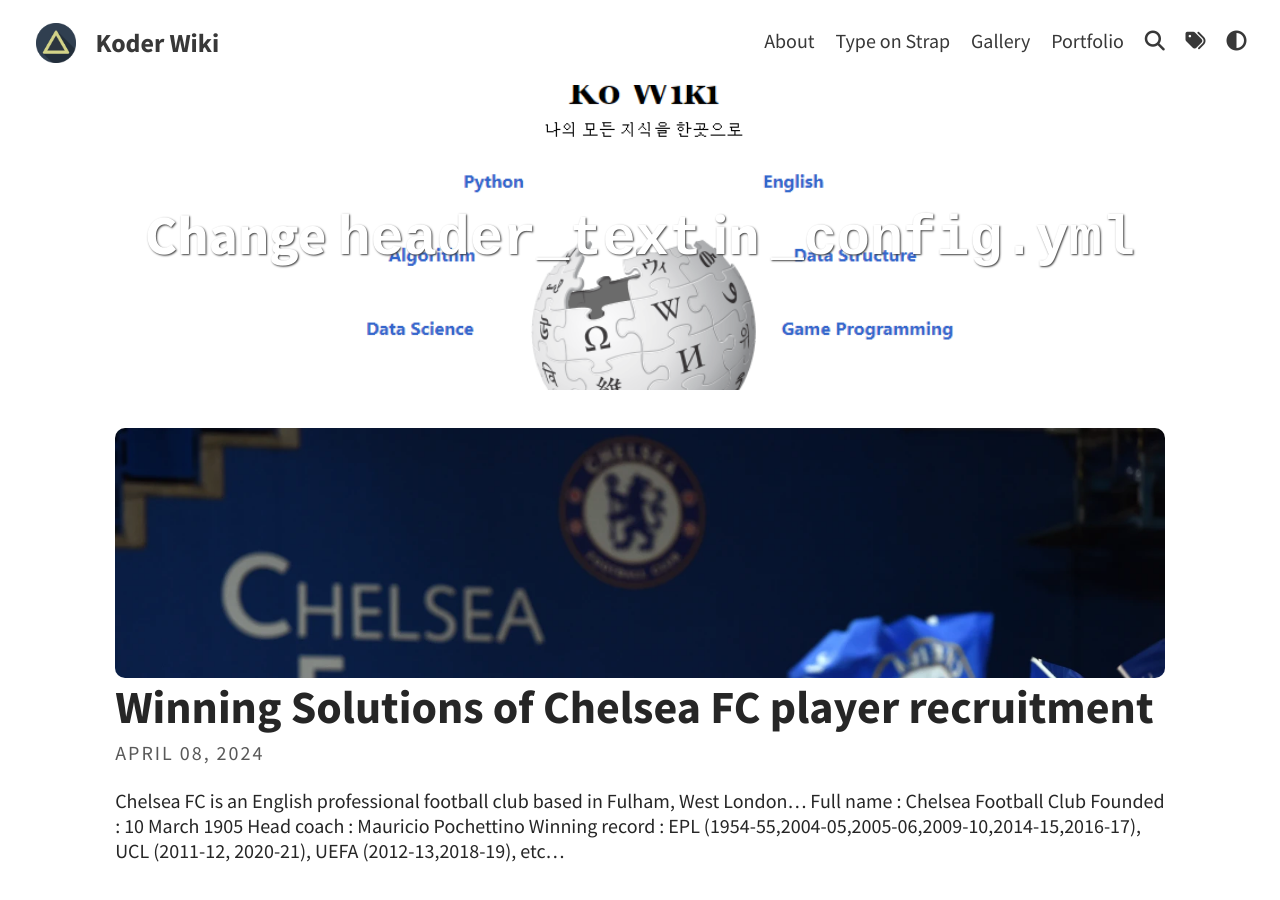
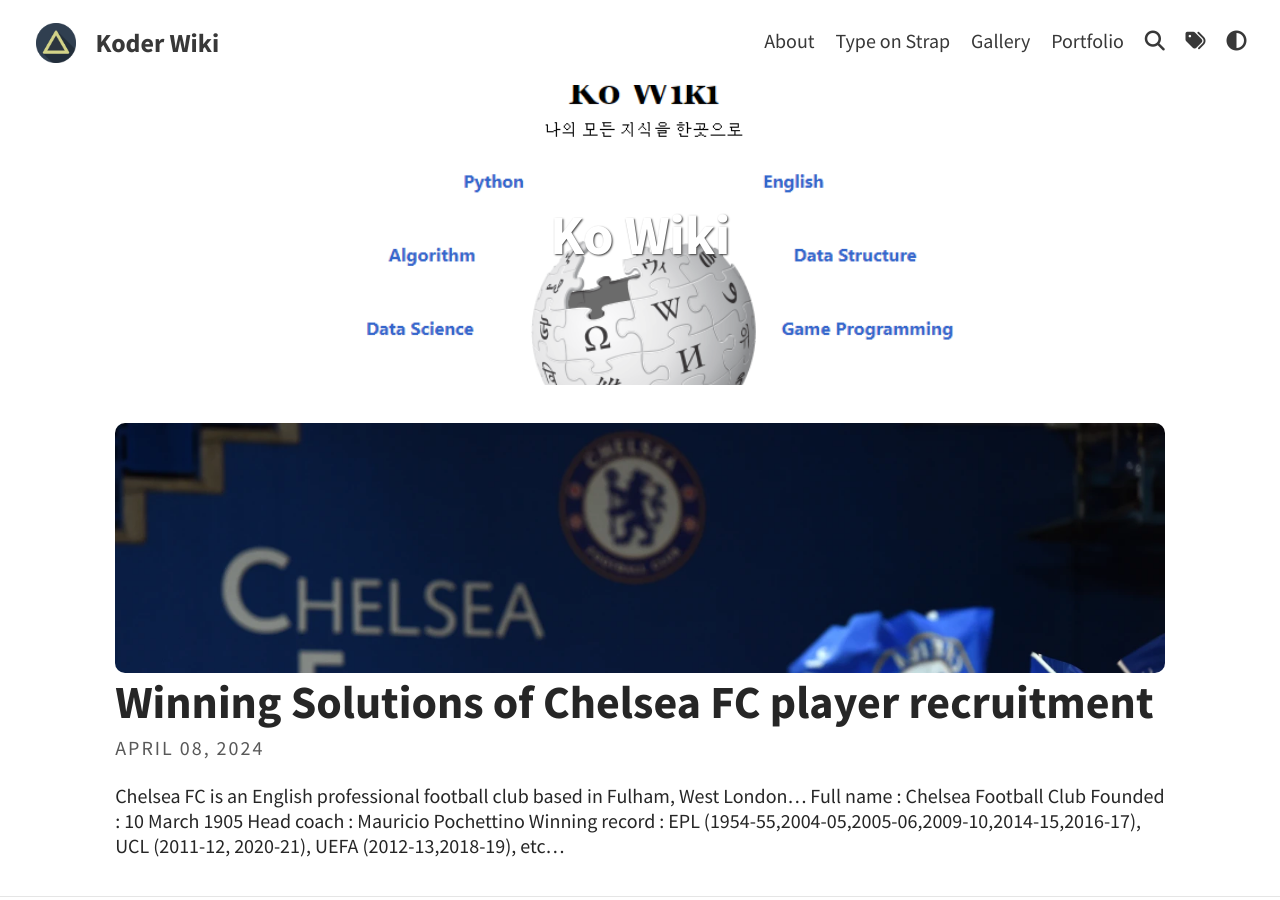
Before and after one commit to KoderWiki/Kontrl-Enter.github.io, a Jekyll site: the page built from index.html, in a window 1280 px wide and 900 px high. Built offline with Jekyll 4.4.1, drawn with Linux system fonts in a browser that asks for light colours; a script that is not in the unit is left out; the list of posts is cut into pages by our own code.

Commit message:
Update _config.yml

```diff
--- a/_config.yml
+++ b/_config.yml
@@ -9,7 +9,7 @@ avatar: assets/img/triangle.png                         # Empty for no avatar in
 favicon: assets/favicon.ico                             # Icon displayed in the tab
 
 # Header and footer text
-header_text:
+header_text: Ko Wiki
 header_feature_image: assets/img/header/header.png
 header_feature_image_responsive: true
 footer_text: >
```
